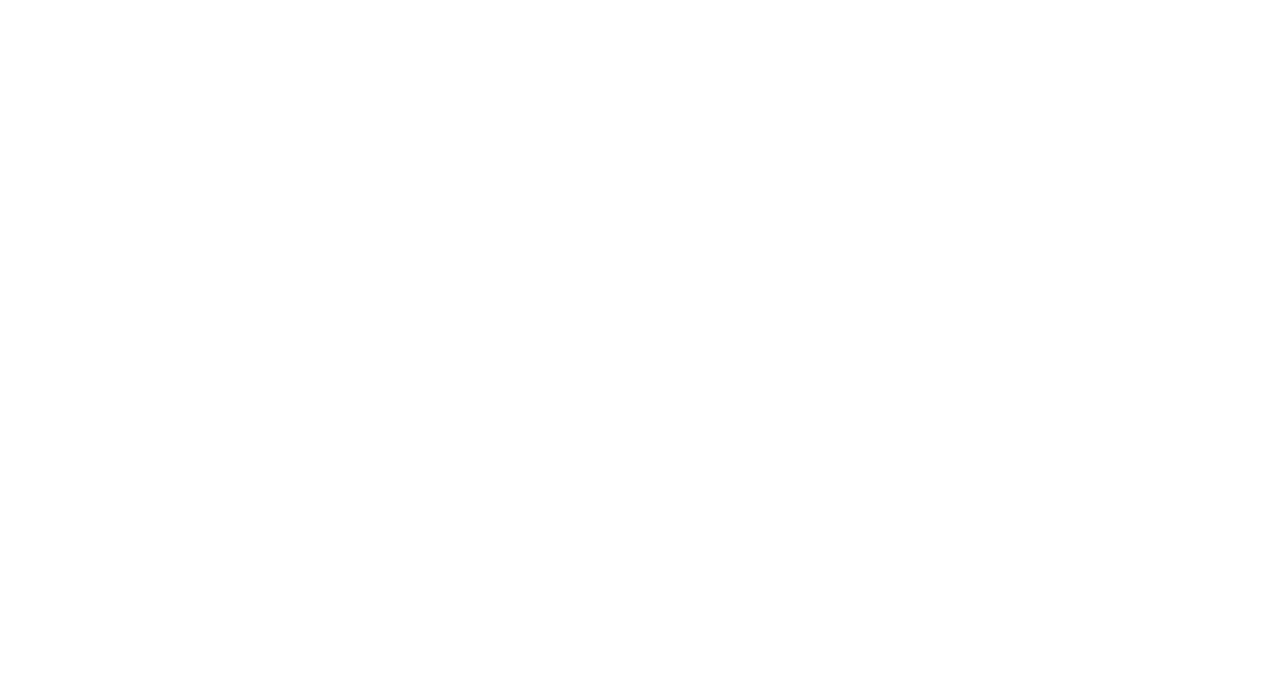
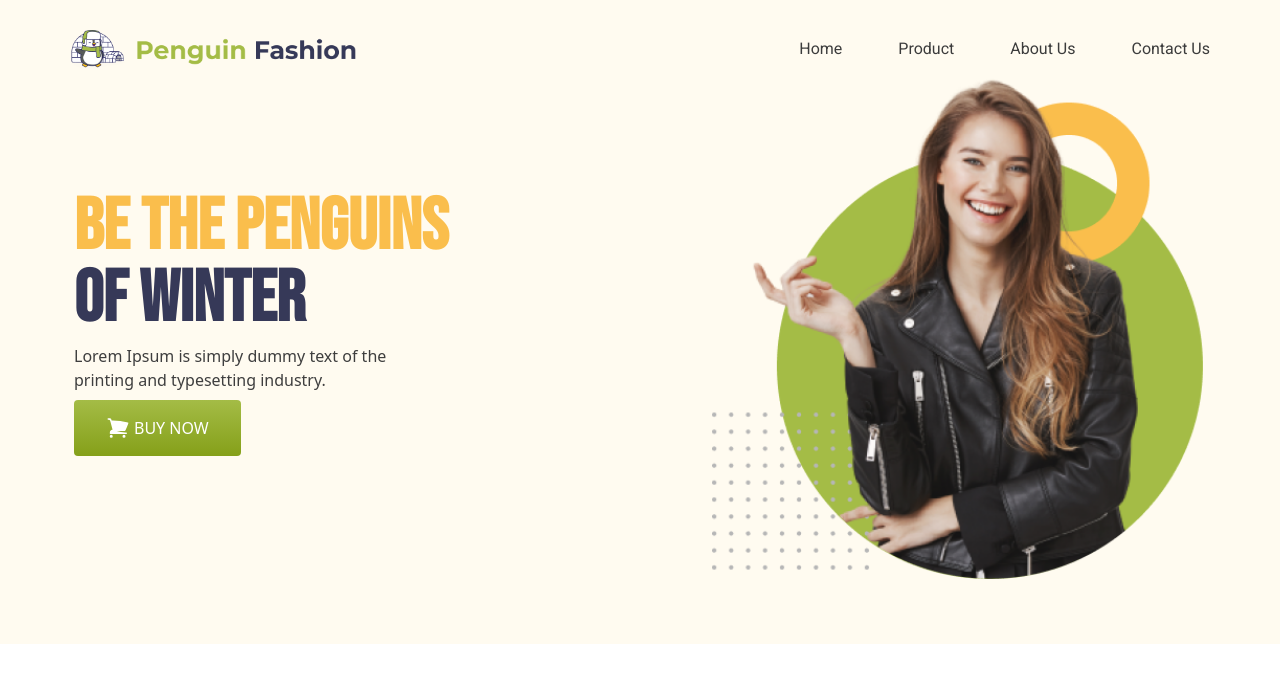
Before and after one commit to webgurusam/penguin-fashion, a plain HTML site: page index.html in a window 1280 px wide. Drawn offline with nearby package versions, Linux system fonts and the light colour scheme.

Commit message:
added header section with tailwind style classes

```diff
--- a/index.html
+++ b/index.html
@@ -15,6 +15,35 @@
         </style>
     </head>
 <body>
-
+    <header class="bg-[#FFFBF0] pt-[30px] pb-[65px]">
+        <nav class="mx-auto max-w-[1140px] mb-14 lg:mb-0">
+            <div class="nav flex flex-col md:flex-row gap-y-8 md:gap-y-0 justify-between items-center">
+                <div class="logo w-72">
+                    <img src="./icons/logo.png" alt="">
+                </div>
+                <div class="menu">
+                <ul class="flex gap-14 font-roboto font-medium text-[#3C3C3C]">
+                    <li><a href="">Home</a></li>
+                    <li><a href="">Product</a></li>
+                    <li><a href="">About Us</a></li>
+                    <li><a href="">Contact Us</a></li>
+                </ul>
+                </div>
+            </div>
+        </nav>
+        <div class="flex md:flex-row flex-col items-center justify-between gap-6 md:gap-36 mx-auto max-w-[1140px] px-1">
+            <div class="s:w-1/2 w-full">
+                <h1 class="text-7xl font-bebas font-semibold uppercase text-[#363958]"><span class="text-[#FABE4C]">Be the Penguins</span> <br> of Winter</h1>
+                <p class="py-2 w-80 text-[#3E3E3E]">Lorem Ipsum is simply dummy text of the printing and typesetting industry.</p>
+                <button class="bg-gradient-to-b from-[#A4BC46] to-[#85A019] rounded flex items-center justify-center gap-1 font-medium text-white py-4 px-8">
+                     <svg xmlns="http://www.w3.org/2000/svg" fill="white" viewBox="0 0 24 24" stroke-width="1.5" stroke="currentColor" class="w-6 h-6"> <path stroke-linecap="round" stroke-linejoin="round" d="M2.25 3h1.386c.51 0 .955.343 1.087.835l.383 1.437M7.5 14.25a3 3 0 00-3 3h15.75m-12.75-3h11.218c1.121-2.3 2.1-4.684 2.924-7.138a60.114 60.114 0 00-16.536-1.84M7.5 14.25L5.106 5.272M6 20.25a.75.75 0 11-1.5 0 .75.75 0 011.5 0zm12.75 0a.75.75 0 11-1.5 0 .75.75 0 011.5 0z" />
+                    </svg> BUY NOW
+                </button>
+            </div>
+            <div class="s:w-1/2 w-full">
+                <img class="w-full" src="./images/model.png" alt="">
+            </div>
+        </div>
+    </header>
 </body>
 </html>
```
